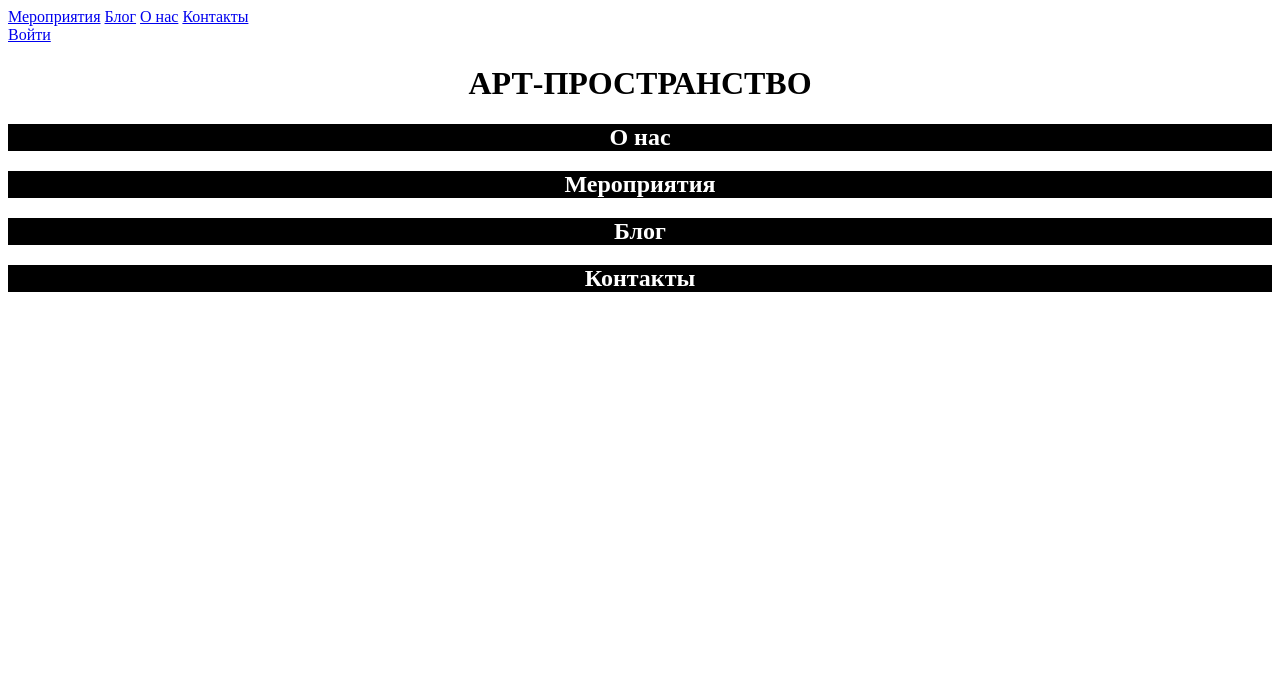
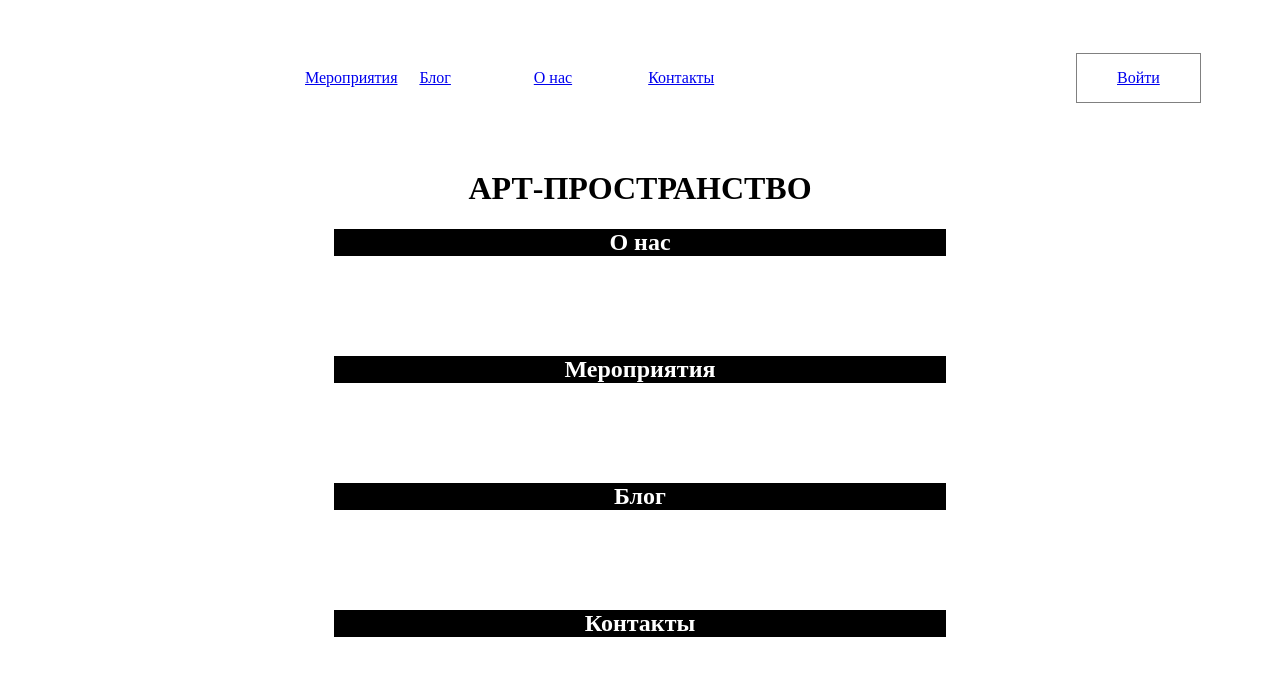
Before and after one commit to ShelDanX/study-project, a plain HTML site: page index.html in a window 1280 px wide. Drawn offline with Linux system fonts and the light colour scheme.

Commit message:
Changed main BEM blocks styles

```diff
--- a/styles/styles.css
+++ b/styles/styles.css
@@ -1,9 +1,37 @@
-.main-header__title {
+.page-header__logo {
+    margin-left: 293px;
+    display: inline-block;
+}
+
+.nav {
+    margin: 61px auto 62px;
+    max-width: 732px;
+    min-width: 460px;
+    display: inline-block;
+}
+
+.page-header__nav-link {
+    width: 24%;
+    display: inline-block;
+}
+
+.page-header__user-link {
+    margin-left: 307px;
+    padding: 15px 40px;
+    border: 1px solid gray;
+    display: inline-block;
+}
+
+.main-header {
     text-align: center;
+    max-width: 518px;
+    margin: 0 auto;
 }
 
 .section-title {
     color: white;
     background-color: black;
     text-align: center;
+    margin: 0 auto 100px;
+    max-width: 612px;
 }
```
